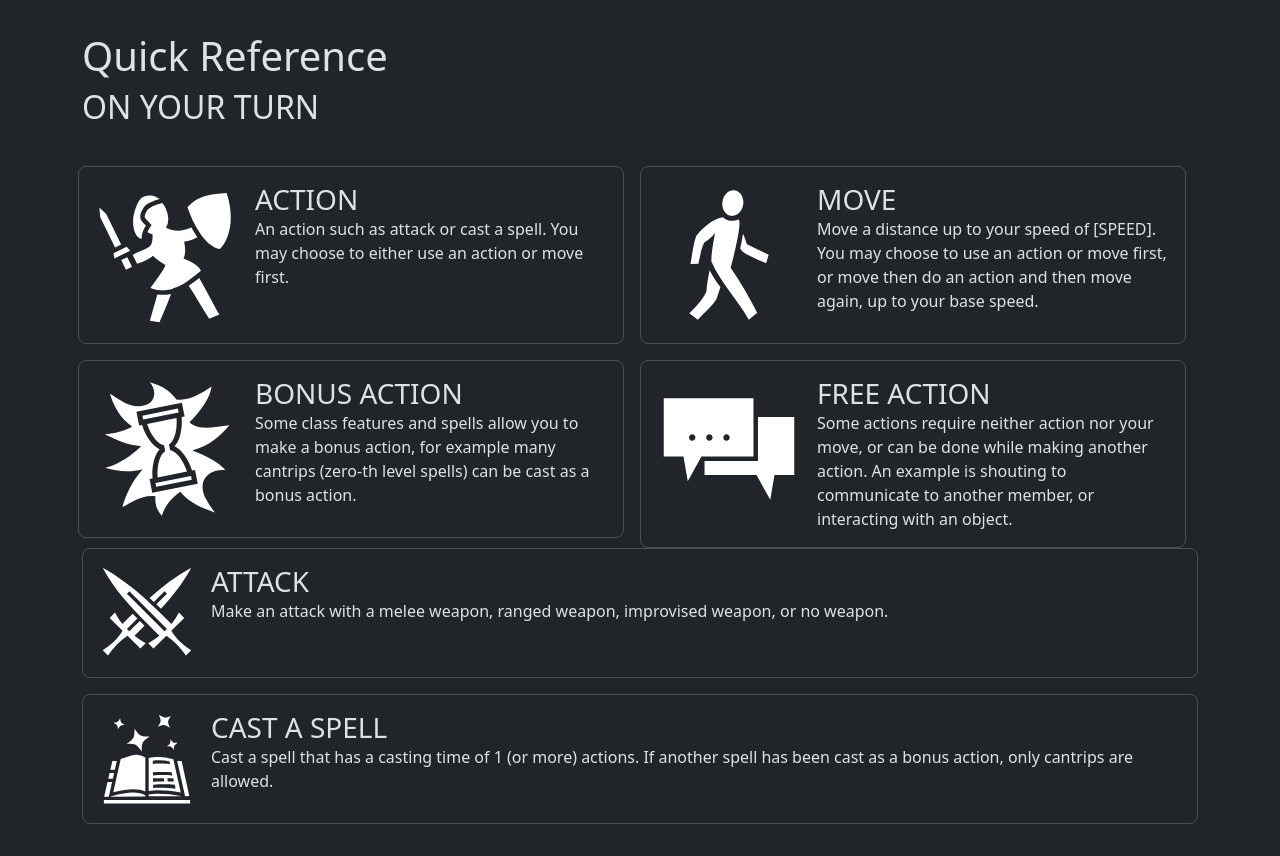
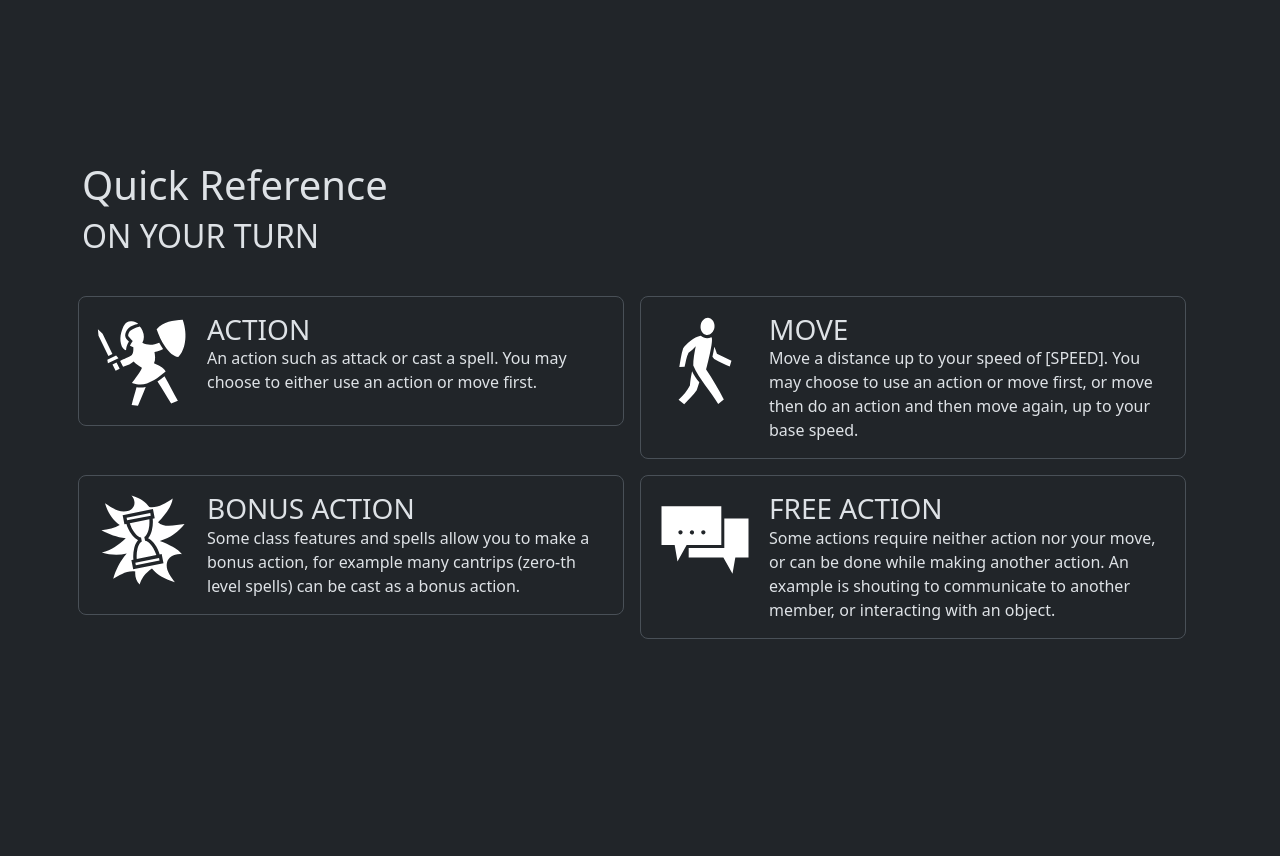
Before and after one commit to sonmica/mary-cardmaker, a Vue app: page / in a window 1280 px wide. After the commit the page ends 800 px from the top, so only its background shows below. Built offline with nearby package versions, Linux system fonts and the light colour scheme.

Commit message:
Reduces icon size

```diff
--- a/src/components/CardComponent.vue
+++ b/src/components/CardComponent.vue
@@ -35,14 +35,14 @@ const iconSize = computed(() => ({
 
 <style scoped>
 .icon-large {
-  width: 18rem;
+  width: 12rem;
 }
 
 .icon-medium {
-  width: 9rem;
+  width: 6rem;
 }
 
 .icon-small {
-  width: 6rem;
+  width: 3rem;
 }
 </style>
--- a/src/components/CardContainer.vue
+++ b/src/components/CardContainer.vue
@@ -30,9 +30,9 @@
       <h1>Quick Reference</h1>
     </div>
     <ContentSection sectionTitle="On your turn" :section="onYourTurnSection"/>
-    <div class="d-flex flex-column gap-3 w-100">
+    <!-- <div class="d-flex flex-column gap-3 w-100">
       <CardComponent v-for="card in cards" :key="card.title" :title="card.title" :body="card.body" :iconType="card.iconType" size="icon-small"/>
-    </div>
+    </div> -->
   </div>
 </template>
 
--- a/src/components/ContentSection.vue
+++ b/src/components/ContentSection.vue
@@ -15,7 +15,7 @@ console.log("content section - child cards", props.section);
     <h2 class="text-uppercase">{{ sectionTitle }}</h2>
   </div>
 
-  <div class="row g-3">
+  <div class="row g-3 align-items-stretch">
 
     <div class="col-6"
         v-for="card in section.contents"
```
